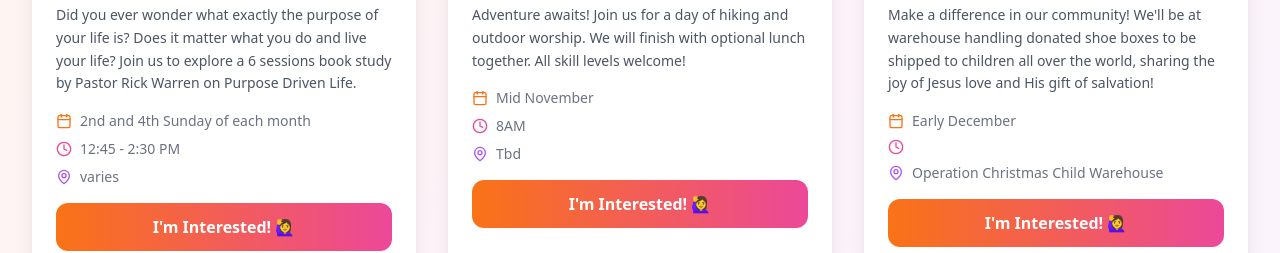
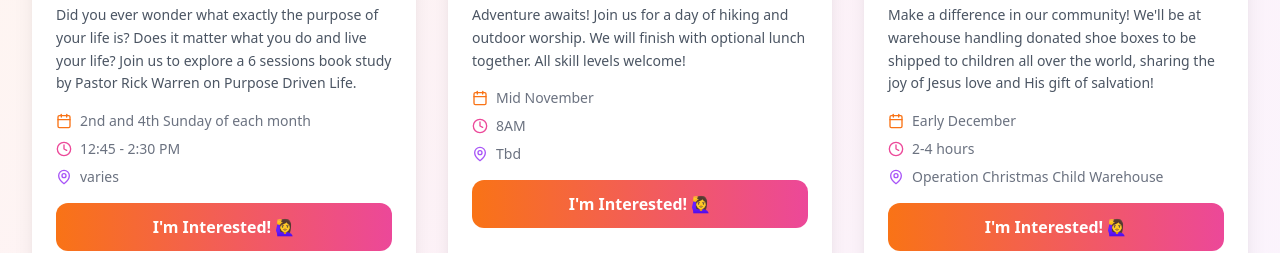
Before and after one commit to xploreout/em-0708, a React (Vite) app: page / in a window 1280 px wide. Shown: the part 1340-1593 px from the top of the page. Built offline with nearby package versions, Linux system fonts and the light colour scheme.

Commit message:
formatting

```diff
--- a/src/components/Announcements.tsx
+++ b/src/components/Announcements.tsx
@@ -60,7 +60,7 @@ const Announcements = () => {
       id: 3,
       title: "Operation Christmas Child",
       date: "Early December",
-      duration: "2-4 hours",
+      time: "2-4 hours",
       location: "Operation Christmas Child Warehouse",
       description: "Make a difference in our community! We'll be at warehouse handling donated shoe boxes to be shipped to children all over the world, sharing the joy of Jesus love and His gift of salvation!",
       image: "https://images.pexels.com/photos/1666069/pexels-photo-1666069.jpeg?auto=compress&cs=tinysrgb&w=800&h=600&fit=crop",
--- a/src/components/Resources.tsx
+++ b/src/components/Resources.tsx
@@ -84,7 +84,7 @@ const Resources = () => {
   }
 
   return (
-    <section id="resources" className="py-20 bg-gradient-to-br from-purple-50 via-blue-50 to-indigo-50">
+    <section id="resources" className="py-10 bg-gradient-to-br from-purple-50 via-blue-50 to-indigo-50">
       <div className="max-w-7xl mx-auto px-4 sm:px-6 lg:px-8">
         {/* Header */}
         <div className="text-center mb-16">
```
